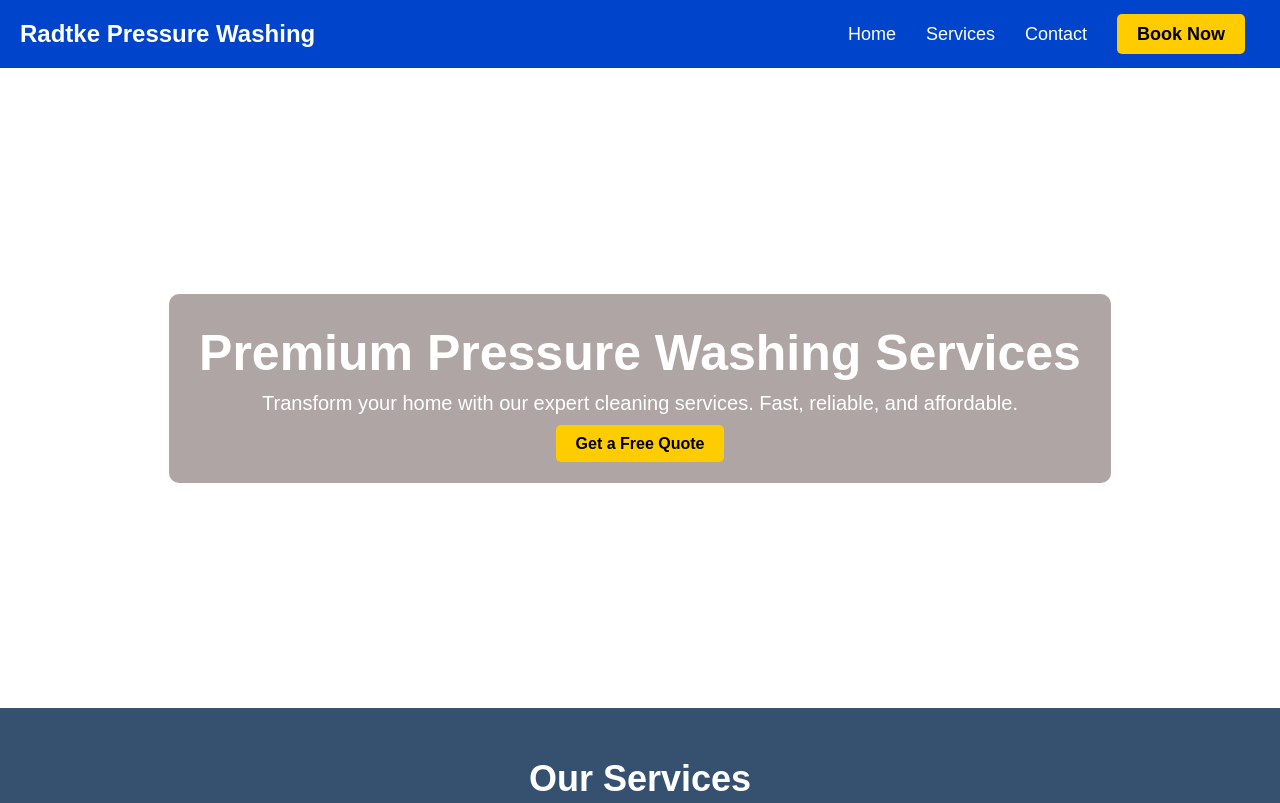
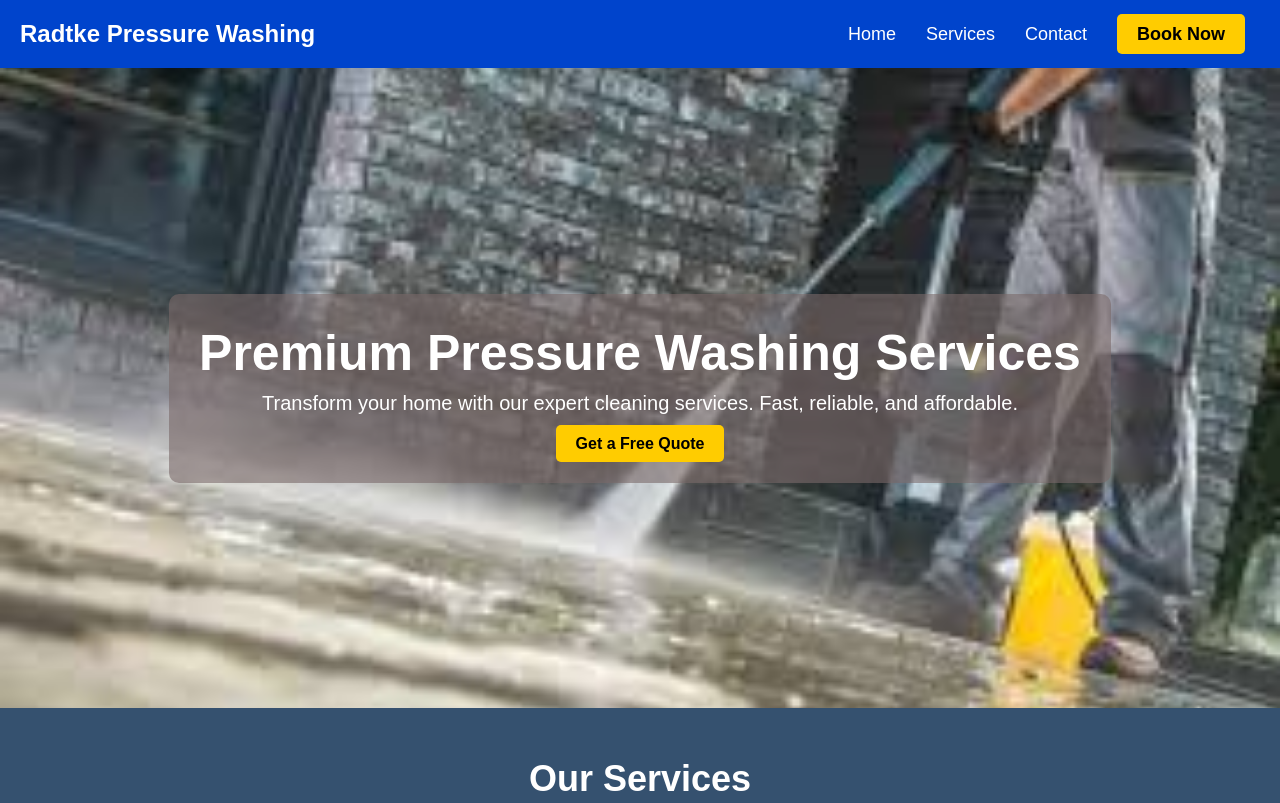
Before and after one commit to 123333334444/Radtke-Pressure-Inc, a plain HTML site: page index.html in a window 1280 px wide. Shown: the top 803 px of the page. Drawn offline with Linux system fonts and the light colour scheme.

Commit message:
Update style.css

```diff
--- a/style.css
+++ b/style.css
@@ -46,7 +46,7 @@ nav ul li a {
 
 /* Hero Section */
 .hero {
-    background: url('images/pressure.jpg') no-repeat center center/cover;
+    background: url('pressure.jpg') no-repeat center center/cover;
     height: 80vh;
     display: flex;
     align-items: center;
```
